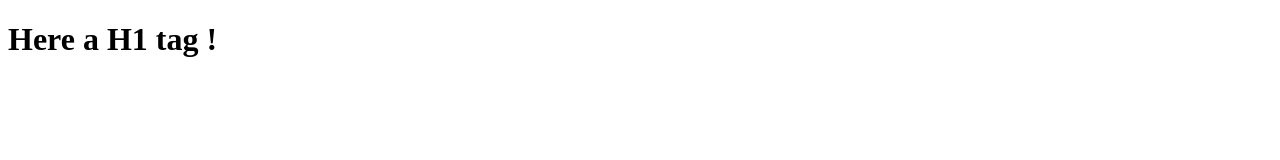
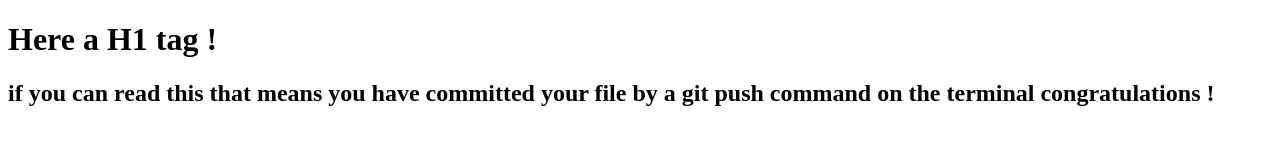
Before and after one commit to rachidguemili/sharezza-social, a plain HTML site: page index.html in a window 1280 px wide. Drawn offline with Linux system fonts and the light colour scheme.

Commit message:
commitment with command line

```diff
--- a/index.html
+++ b/index.html
@@ -8,6 +8,10 @@
   <h1>
     Here a H1 tag !
   </h1>
+  <h2>
+    if you can read this that means you have committed
+    your file by a git push command on the terminal
+    congratulations !</h2>
 
   </body>
 </html>
```
